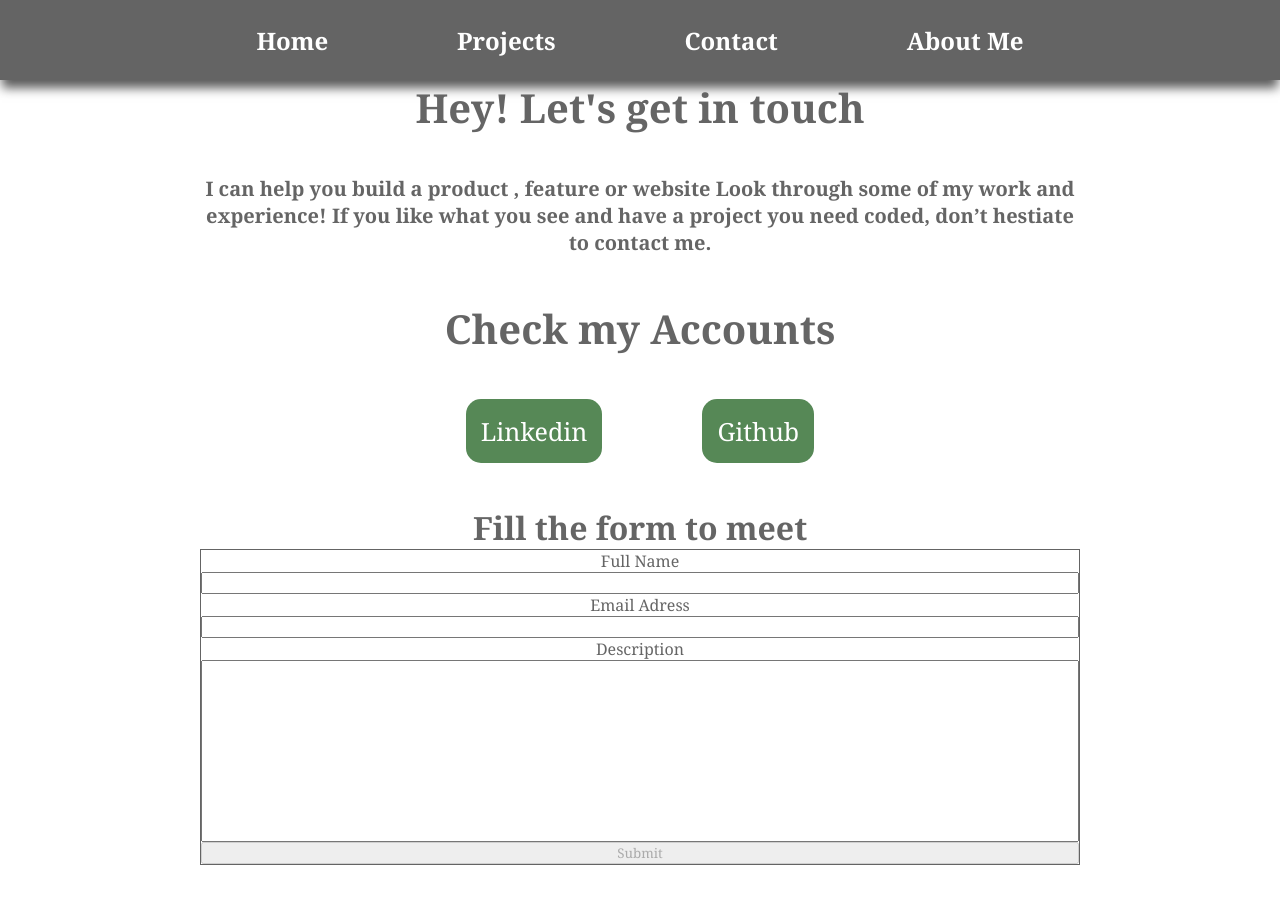
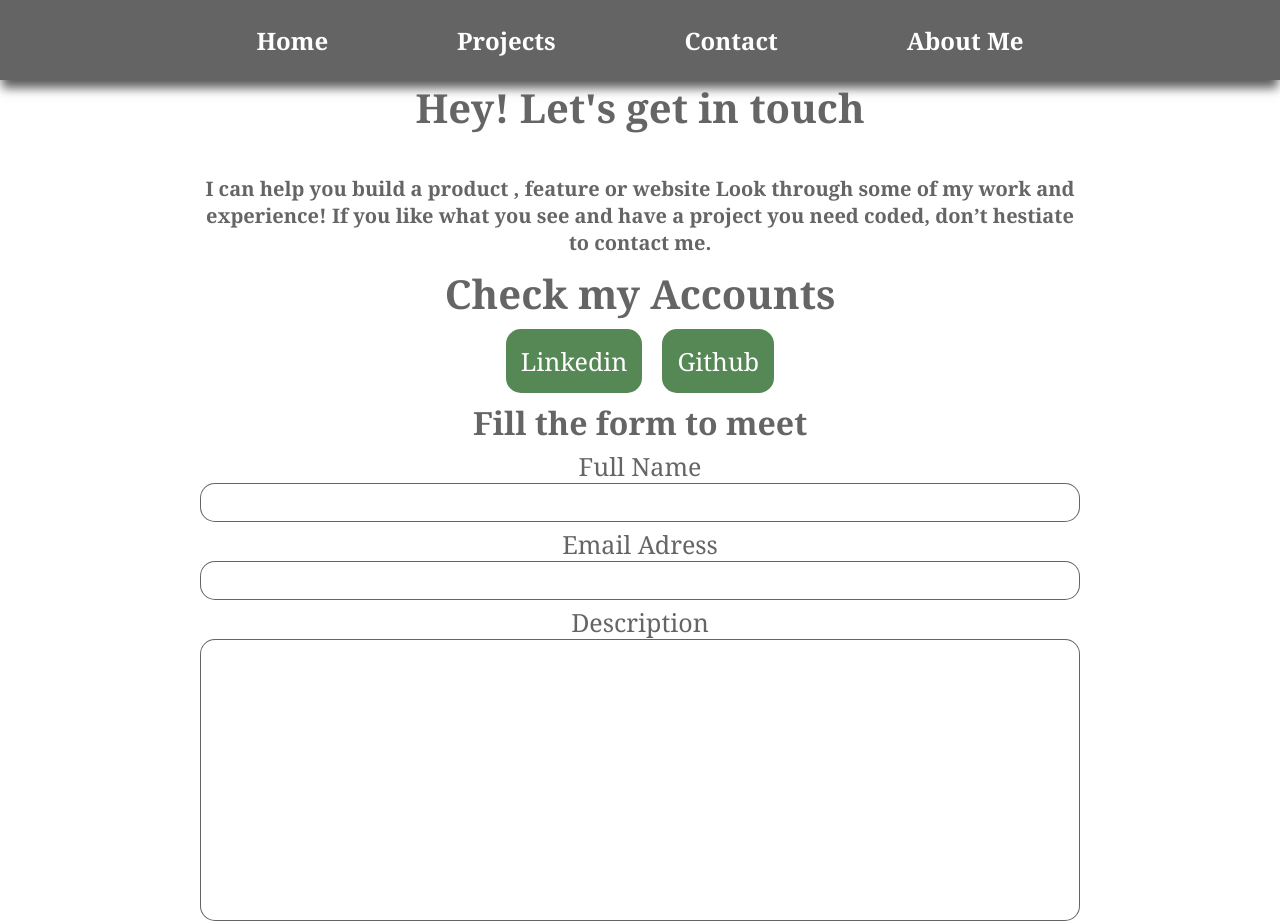
Before and after one commit to luftedar/next-portfolio, a Next.js app: page /contact in a window 1280 px wide. Shown: the top 924 px of the page. Before the commit the page ends 865 px from the top, so only its background shows below. Built offline with nearby package versions, Linux system fonts and the light colour scheme.

Commit message:
Fix Colors and Borders for Contact

```diff
--- a/styles/Contact.module.css
+++ b/styles/Contact.module.css
@@ -19,7 +19,7 @@
 }
 
 .contact > *:nth-child(2) > * {
-  margin: 45px;
+  margin: 10px;
 }
 
 .contact > *:nth-child(2) div a {
@@ -29,6 +29,6 @@
   font-size: 25px;
   line-height: 60px;
   font-weight: 500;
-  margin: 50px;
+  margin: 10px;
   color: #fff;
 }
--- a/styles/Contactform.module.css
+++ b/styles/Contactform.module.css
@@ -1,5 +1,4 @@
 .form {
-  border: 1px solid #5c5c5cf1;
   display: flex;
   flex-direction: column;
   justify-content: center;
@@ -8,6 +7,15 @@
 
 .form button {
   width: 100%;
+  border: 1px solid #5c5c5cf1;
+  border-radius: 15px;
+  font-size: 20px;
+  margin-top: 5px;
+}
+
+.form label {
+  font-size: 25px;
+  margin-top: 5px;
 }
 
 .form div {
@@ -19,10 +27,18 @@
 }
 
 .form div input {
+  border: 1px solid #5c5c5cf1;
   width: 100%;
+  border-radius: 15px;
+  padding: 5px;
+  font-size: 20px;
 }
 
 .form div textarea {
+  border: 1px solid #5c5c5cf1;
   width: 100%;
   resize: none;
+  border-radius: 15px;
+  font-size: 20px;
+  padding: 5px;
 }
```
